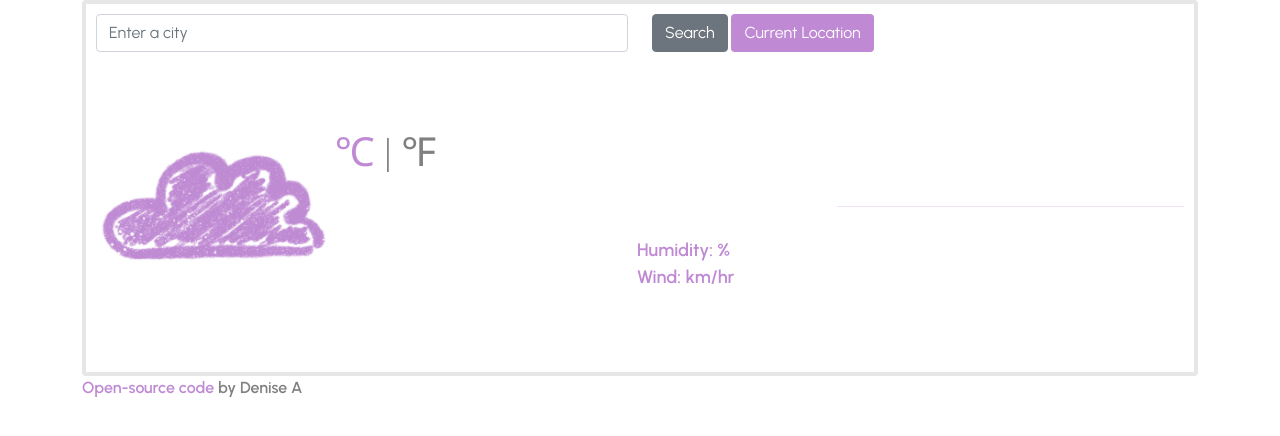
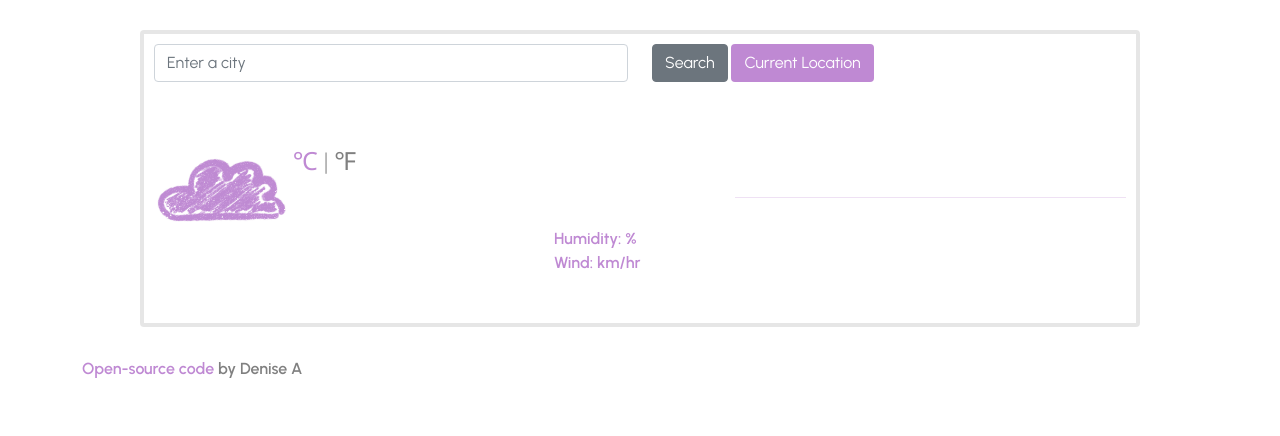
Before and after one commit to denn-a/my-weather-app, a plain HTML site: page index.html in a window 1280 px wide. Drawn offline with nearby package versions, Linux system fonts and the light colour scheme; no server answers.

Commit message:
Update weather overview layout

```diff
--- a/index.html
+++ b/index.html
@@ -48,7 +48,7 @@
         </div>
         <br />
         <div class="row align-items-center">
-          <div class="col-6">
+          <div class="col">
             <img
               src="images/cloudy.JPG"
               class="weather-icon float-left"
@@ -65,8 +65,8 @@
           </div>
           <div class="col-2">
             <ul class="humidity-wind">
-              <li>Humidity: <span id="humidity"></span>%</li>
-              <li>Wind: <span id="wind"></span>km/hr</li>
+              <li class="humidity">Humidity: <span id="humidity"></span>%</li>
+              <li class="wind">Wind: <span id="wind"></span>km/hr</li>
             </ul>
           </div>
 
@@ -81,7 +81,6 @@
                 <span class="description" id="description"></span>
               </li>
             </ul>
-            <div></div>
           </div>
         </div>
         <br />
--- a/src/styles.css
+++ b/src/styles.css
@@ -6,15 +6,11 @@ body {
 
 h1 {
   font-weight: bold;
-  font-size: 65px;
+  font-size: 60px;
 }
 
 hr {
   margin: 10px 0px;
-}
-
-li {
-  font-size: 18px;
 }
 
 li:first-letter {
@@ -42,7 +38,7 @@ a:hover {
 }
 
 .weather-icon {
-  width: 235px;
+  width: 135px;
   position: relative;
   bottom: 44px;
 }
@@ -54,14 +50,14 @@ a:hover {
 .temperature {
   display: inline;
   font-weight: 400;
-  font-size: 165px;
+  font-size: 122px;
 }
 
 .weather-temp .units {
-  font-size: 40px;
+  font-size: 25px;
   font-weight: 200;
   position: relative;
-  bottom: 91px;
+  bottom: 70px;
   color: gray;
 }
 
@@ -79,13 +75,17 @@ a:hover {
 }
 
 .humidity-wind {
-  font-size: 16px;
   padding: 0;
   margin: 0;
   position: relative;
-  top: 57px;
+  top: 53px;
   left: -15px;
   list-style: none;
+}
+
+.humidity,
+.wind {
+  font-size: 16px;
 }
 
 .date-description {
@@ -94,10 +94,7 @@ a:hover {
   list-style: none;
 }
 
-.date {
-  font-size: 24px;
-}
-
+.date,
 .description {
   font-size: 24px;
 }
@@ -133,6 +130,8 @@ a:hover {
 
 .app {
   padding: 10px;
+  max-width: 1000px;
+  margin: 30px auto;
   border: 4px solid rgb(128, 128, 128, 0.2);
   border-radius: 4px;
 }
```
